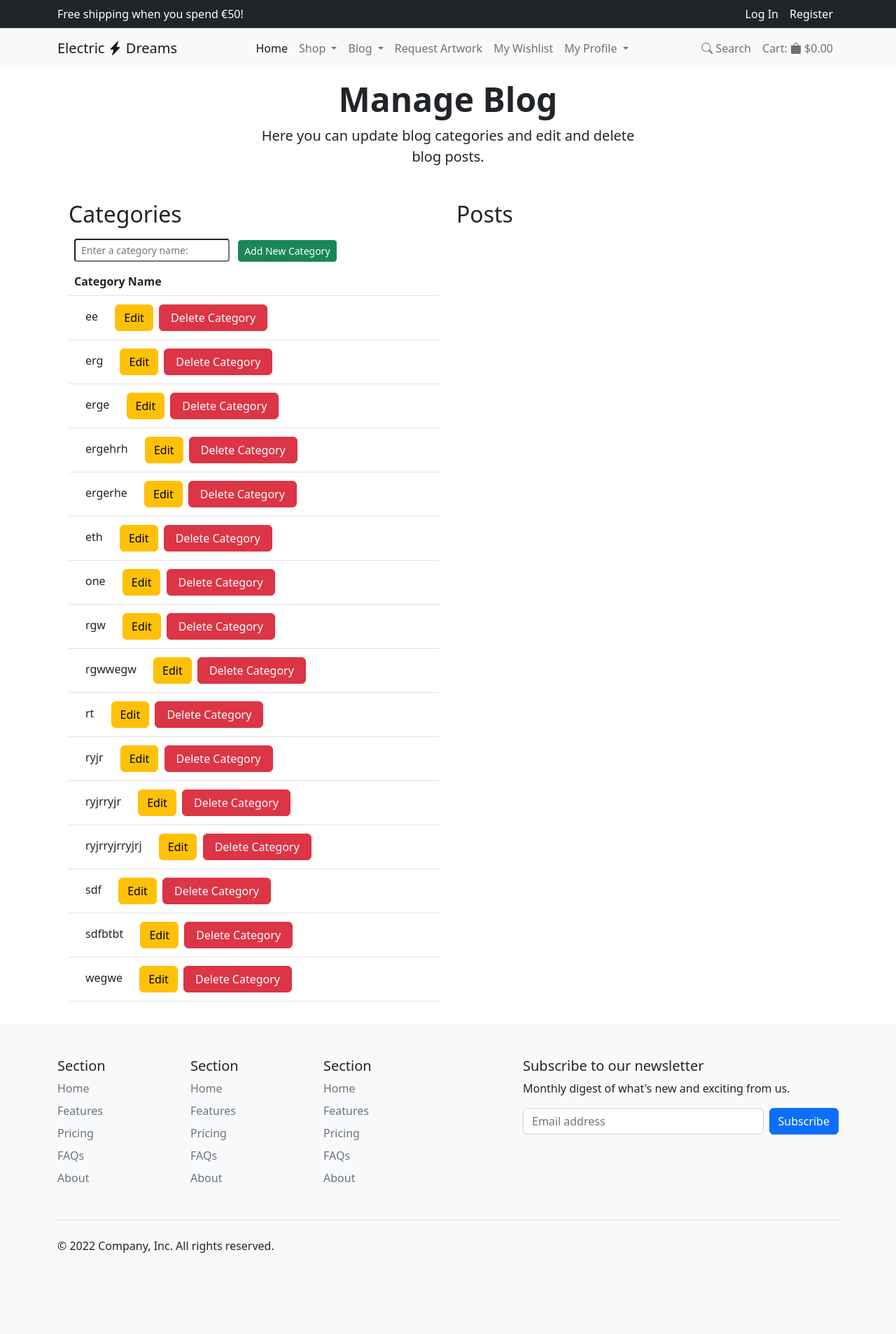
After one commit to neil314159/portfolio-project-5, a Django app: page /dashboard/blog/ in a window 1280 px wide. The commit adds this page. Shown: the whole page at 70% size. Run offline with Django 3.2, Linux system fonts and the light colour scheme; data comes from the database, SQL or seed files in the repository; some libraries are stand-ins or nearby versions.

Commit message:
completed blog category CRUD on dashboard page

```diff
--- a/blog/models.py
+++ b/blog/models.py
@@ -13,6 +13,9 @@ class BlogPostCategory(models.Model):
 
     def __str__(self):
         return self.name
+
+    class Meta:
+        ordering = ('name', )
 
 class BlogPost(models.Model):
 
--- a/blog/templates/blog/HTMXsnippets/categories-list.html
+++ b/blog/templates/blog/HTMXsnippets/categories-list.html
@@ -3,33 +3,52 @@
   <div id="categories"
   hx-target="#categories"
   hx-swap="outerHTML">
+
+  <table class="table">
+    <thead>
+        <tr>
+            <th scope="col">Category Name</th>
+
+        </tr>
+    </thead>
+    <tbody>
   {% for category in categories %}
-    <div id="category-{{ category.id}}">{{ forloop.counter }} {{ category.name  }}
-      <button hx-trigger='click' hx-swap="outerHTML" hx-get="{% url 'edit-category' category.id %}" hx-target="#category-{{ category.id}}" >Edit</button>
+  <tr><td>
+    <div id="category-{{ category.id }}" class = ""> <span class="px-3">{{ category.name  }}</span>
+      <button hx-trigger='click' hx-swap="outerHTML" hx-get="{% url 'edit-category' category.id %}" hx-target="#category-{{ category.id}}" class="btn btn-warning m-1" >Edit</button>
 
-      <button type="button" class="btn btn-primary" data-bs-toggle="modal" data-bs-target="#exampleModal-{{ category.id}}">
-        Launch demo modal
+      <button type="button" class="btn btn-danger px-3" data-bs-toggle="modal" data-bs-target="#exampleModal-{{ category.id}}">
+        Delete Category
       </button>
     </div>
+
+
+
+
+</td>
+</tr>
+
+
 
     <!-- Modal -->
 <div class="modal fade" id="exampleModal-{{ category.id}}" tabindex="-1" aria-labelledby="exampleModalLabel" aria-hidden="true">
   <div class="modal-dialog">
     <div class="modal-content">
       <div class="modal-header">
-        <h5 class="modal-title" id="exampleModalLabel">Modal title</h5>
+        <h5 class="modal-title" id="exampleModalLabel">Warning!</h5>
         <button type="button" class="btn-close" data-bs-dismiss="modal" aria-label="Close"></button>
       </div>
       <div class="modal-body">
-        <p>Are you sure you want to delete the blog category titled:</p>
-                <p>"<strong>{{ category.name }}</strong>"</p>
+        <p>Are you sure you want to delete the blog category?</p>
       </div>
       <div class="modal-footer">
         <button type="button" class="btn btn-secondary" data-bs-dismiss="modal">Close</button>
-        <a class="btn" hx-delete="{% url 'delete-category' category.id %}" data-bs-dismiss="modal">Delete Blog Post</a>
+        <a class="btn btn-danger" hx-delete="{% url 'delete-category' category.id %}" data-bs-dismiss="modal">Delete Category</a>
       </div>
     </div>
   </div>
 </div>
   {% endfor %}
+</tbody>
+</table>
 </div>
--- a/blog/urls.py
+++ b/blog/urls.py
@@ -3,12 +3,13 @@ from . import views
 
 urlpatterns = [
     path('', views.blog, name='blog'),
+    path('category/<category>', views.BlogCategoryList.as_view(), name='blog_category_view'),
     path('add/', views.BlogPostCreateView.as_view(), name='create_blog_post'),
     path('post/<int:pk>/',
          views.BlogPostDetail.as_view(), name='blog_post_detail'),
     path('post/delete/<int:pk>/', views.delete_blog_post, name='delete-blog-post'),
     path('add-category/', views.add_category, name='add-category'),
     path('delete-category/<int:pk>/', views.delete_category, name='delete-category'),
-    path('edit-category/<int:pk>/', views.edit_category, name='edit-category'),
-    path('category/<category>', views.BlogCategoryList.as_view(), name='blog-category-view'),
+    path('edit-category/<int:id>/', views.edit_category, name='edit-category'),
+
 ]
--- a/blog/views.py
+++ b/blog/views.py
@@ -1,4 +1,5 @@
-from django.shortcuts import render
+
+from django.shortcuts import render, redirect, reverse, HttpResponse, get_object_or_404
 from django.views import generic, View
 from .models import BlogPost, BlogPostCategory
 from django.contrib.auth.mixins import LoginRequiredMixin, UserPassesTestMixin
@@ -33,7 +34,6 @@ class BlogCategoryList(generic.ListView):
             'posts': BlogPost.objects.filter(category__name=self.kwargs['category'])
         }
         return content
-
 
 def blog_category_list(request):
     """ Creates a list of categories to be used by dropdown menu"""
@@ -88,12 +88,12 @@ def add_category(request):
 
     # add category
     category = BlogPostCategory.objects.get_or_create(name=name)[0]
-
+    # BlogPostCategory.objects.create(name=name)
 
     if not BlogPostCategory.objects.filter(name=name).exists():
         BlogPostCategory.objects.create(name=name)
 
-    # return template fragment with all the user's films
+
     categories = BlogPostCategory.objects.all()
 
     return render(request, 'blog/HTMXsnippets/categories-list.html', {'categories': categories})
@@ -105,7 +105,7 @@ def delete_category(request, pk):
     # remove the category
     BlogPostCategory.objects.get(pk=pk).delete()
 
-    # return template fragment with all the user's films
+    # return template fragment with all the categories
     categories = BlogPostCategory.objects.all()
     return render(request, 'blog/HTMXsnippets/categories-list.html', {'categories': categories})
 
@@ -124,14 +124,20 @@ def student_edit_form(request, pk):
     context = {'student': student, 'form': form}
     return render(request, 'core/partials/edit-student-form.html', context)
 
-def edit_category(request, pk):
+def edit_category(request, id):
 
-    blogcat = BlogPostCategory.objects.get(pk=pk)
+    blogcat = get_object_or_404(BlogPostCategory, id=id)
 
     if request.method == 'POST':
-        blogcat.name = request.POST.get('name', '')
+        if request.POST.get('newname') == '':
+            return render(request, 'blog/HTMXsnippets/categories-item.html', {'category': blogcat})
+        else:
+            blogcat.name = request.POST.get('newname')
+
+
         blogcat.save()
+        blog_category_list = BlogPostCategory.objects.all()
 
-        return render(request, 'blog/HTMXsnippets/categories-list.html', {'todo': todo})
+        return render(request, 'blog/HTMXsnippets/categories-item.html', {'category': blogcat})
 
     return render(request, 'blog/HTMXsnippets/categories-edit.html', {'cat': blogcat})
--- /dev/null
+++ b/dashboard/templates/dashboard/manage_blog.html
@@ -0,0 +1,54 @@
+{% extends "base.html" %}
+{% load static %}
+{% load cloudinary %}
+
+{% block content %}
+<div class="container">
+
+    <div class="px-2 py-2 my-2 text-center">
+
+        <h1 class="display-5 fw-bold">Manage Blog</h1>
+        <div class="col-lg-6 mx-auto">
+            <p class="lead mb-4">
+                Here you can update blog categories and edit and delete blog posts.</p>
+
+        </div>
+    </div>
+
+
+
+    <div class="m-2 p-2">
+        <div class="row">
+            <div class="col-md-6">
+                <h2>Categories</h2>
+
+                <div class="">
+
+                    <form hx-post="{% url 'add-category' %}" hx-target='#categories' class="">
+                        {% csrf_token %}
+                        <input type="text"
+                            id="filmname-input"
+                            name="categoryname"
+                            class="form-control-sm m-2"
+                            placeholder="Enter a category name:" />
+                        <button type="submit" class="btn btn-success btn-sm">Add New Category</button>
+                    </form>
+                </div>
+
+                {% include "blog/HTMXsnippets/categories-list.html" %}
+
+            </div>
+            <div class="col-md-6"><h2>Posts</h2>
+
+
+            </div>
+          </div>
+
+
+
+
+
+    </div>
+
+</div>
+{% endblock %}
--- a/dashboard/urls.py
+++ b/dashboard/urls.py
@@ -3,7 +3,8 @@ from . import views
 
 urlpatterns = [
     # path('', views.get_dashboard, name='dashboard_view'),
-    path('orders/', views.all_orders, name='manage_orders'),
+    path('orders/', views.manage_orders, name='manage_orders'),
+    path('blog/', views.manage_blog, name='manage_blog'),
     path('order_details/<order_number>', views.order_details, name='order_details'),
     path('orders/markshipped/<id>', views.mark_order_shipped, name='mark_order_shipped'),
     # path('products/', views.BlogCategoryList.as_view(), name='manage_products'),
--- a/dashboard/views.py
+++ b/dashboard/views.py
@@ -16,11 +16,17 @@ from django.contrib.auth.decorators import login_required
 #     # paginate_by = 6
 #     template_name = "dashboard/manage_orders.html"
 
-def all_orders(request):
+def manage_orders(request):
     """ A view to return the dashboard page """
     orders = Order.objects.all().order_by("-date")
 
     return render(request, 'dashboard/manage_orders.html', {"orders": orders})
+
+def manage_blog(request):
+    """ A view to return the dashboard page """
+    posts = BlogPost.objects.all().order_by("-published_on")
+    categories = BlogPostCategory.objects.all().order_by("name")
+    return render(request, 'dashboard/manage_blog.html', {"posts": posts, "categories": categories})
 
 def order_details(request, order_number):
     order = get_object_or_404(Order, order_number=order_number)
--- a/home/urls.py
+++ b/home/urls.py
@@ -4,7 +4,6 @@ from . import views
 
 urlpatterns = [
     path('', views.index, name='home'),
-    # path('dashboard/', views.dashboard, name='dashboard'),
     path('privacy/', views.privacy_policy, name='privacy'),
     path('artrequest/', views.artwork_request, name='artrequest'),
 ]
--- a/products/models.py
+++ b/products/models.py
@@ -16,6 +16,7 @@ class Category(models.Model):
 
     class Meta:
         verbose_name_plural = 'Categories'
+        ordering = ('name', )
 
     name = models.CharField(max_length=254)
     friendly_name = models.CharField(max_length=254, null=True, blank=True)
--- a/templates/includes/navbar.html
+++ b/templates/includes/navbar.html
@@ -77,9 +77,9 @@
           <ul class="dropdown-menu" aria-labelledby="navbarDropdown">
             <li><a class="dropdown-item" href="{% url 'blog' %}">All Posts</a></li>
             <!-- get list of categories from database -->
-            {% for category in blog_category_list %}
-            <li><a class="dropdown-item" href="{% url 'blog-category-view' category.name %}">
-                {{ category.name }}
+            {% for blog_category in blog_category_list %}
+            <li><a class="dropdown-item" href="{% url 'blog_category_view' blog_category.name %}">
+                {{ blog_category.name }}
               </a>
             </li>
             {% endfor %}
```
Also changed, not shown: blog/templates/blog/HTMXsnippets/categories-edit.html (+8 -4 lines), blog/templates/blog/HTMXsnippets/categories-item.html (added, +11 -0 lines), blog/migrations/0006_alter_blogpostcategory_options.py (added), products/migrations/0006_alter_category_options.py (added).
